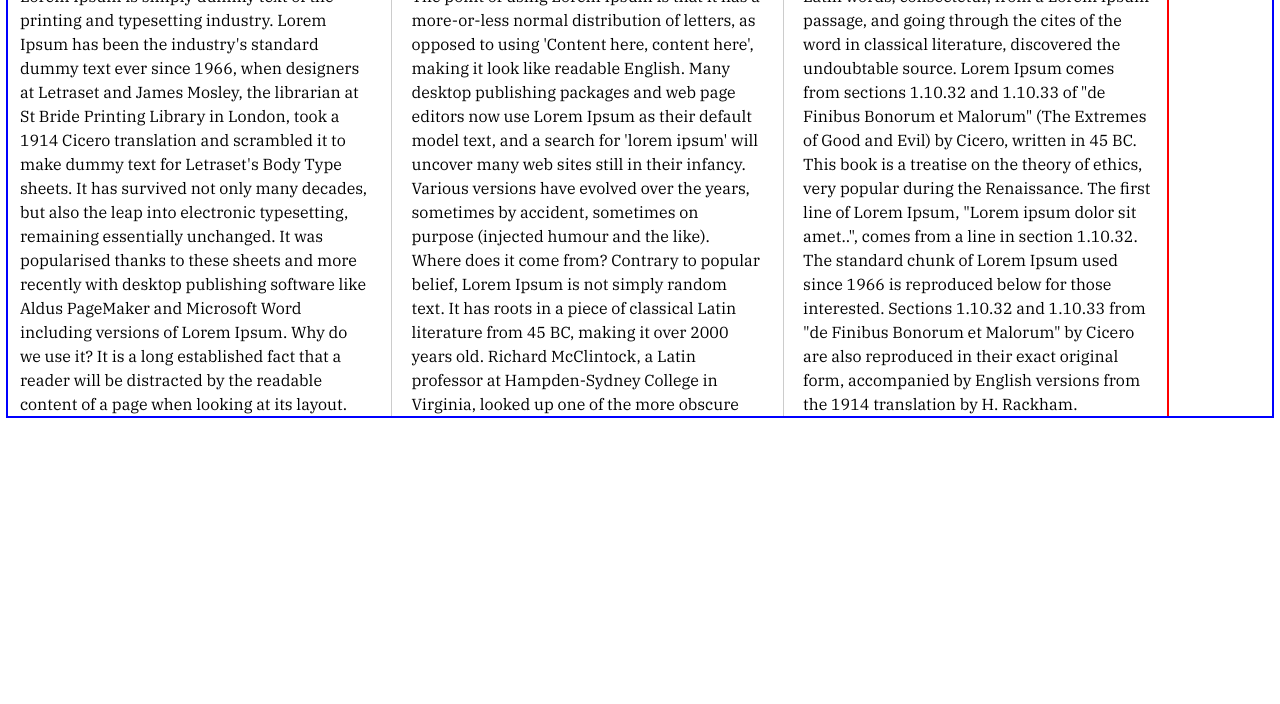
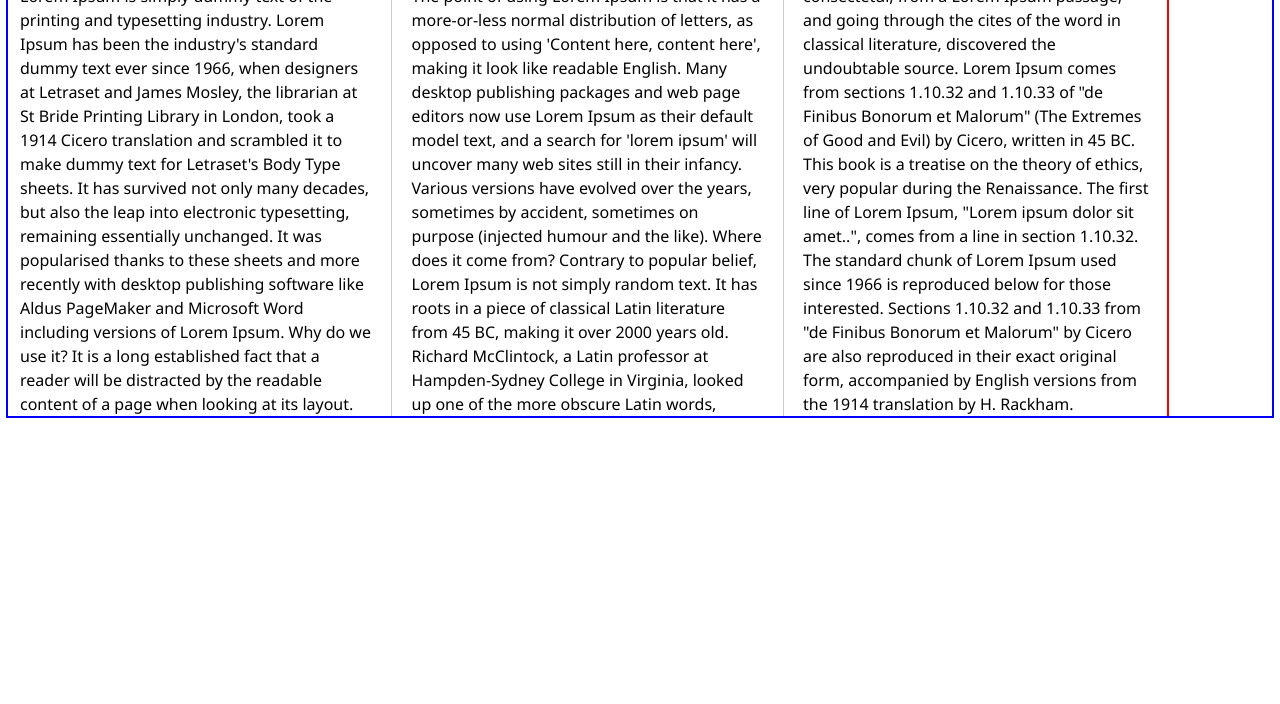
Before and after one commit to arraboy/esercizio-list-font-column-media, a plain HTML site: page 01_navigazione.html in a window 1280 px wide. Shown: the part 96-800 px from the top of the page. Drawn offline with Linux system fonts and the light colour scheme.

Commit message:
Usa il font Noto Sans per tutto il documento
Co-Authored-By: Claude Sonnet 5.5 <noreply@anthropic.com>

```diff
--- a/01_navigazione.html
+++ b/01_navigazione.html
@@ -9,7 +9,7 @@
 
   <link rel="preconnect" href="https://fonts.googleapis.com">
 <link rel="preconnect" href="https://fonts.gstatic.com" crossorigin>
-<link href="https://fonts.googleapis.com/css2?family=IBM+Plex+Serif:ital,wght@0,100;0,200;0,300;0,400;0,500;0,600;0,700;1,100;1,200;1,300;1,400;1,500;1,600;1,700&display=swap" rel="stylesheet">
+<link href="https://fonts.googleapis.com/css2?family=Noto+Sans:ital,wght@0,100..900;1,100..900&display=swap" rel="stylesheet">
 
 </head>
 <body>
--- a/css/stile_esercizio1.css
+++ b/css/stile_esercizio1.css
@@ -11,7 +11,7 @@
 /* stile pagina */
 
 html, body{
-     font: normal 16px/24px 'IBM Plex Serif', sans-serif;
+     font: normal 16px/24px 'Noto Sans', sans-serif;
 }
 
 .logo{
```
